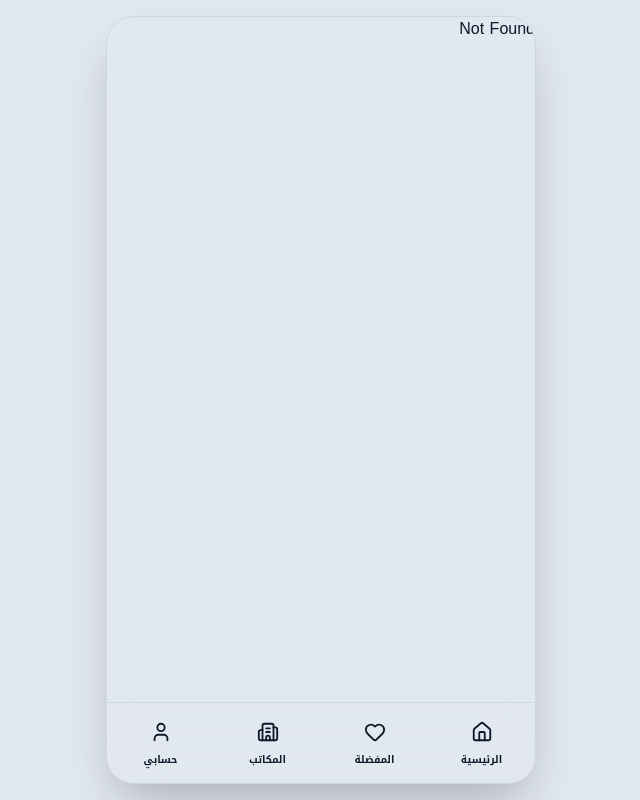
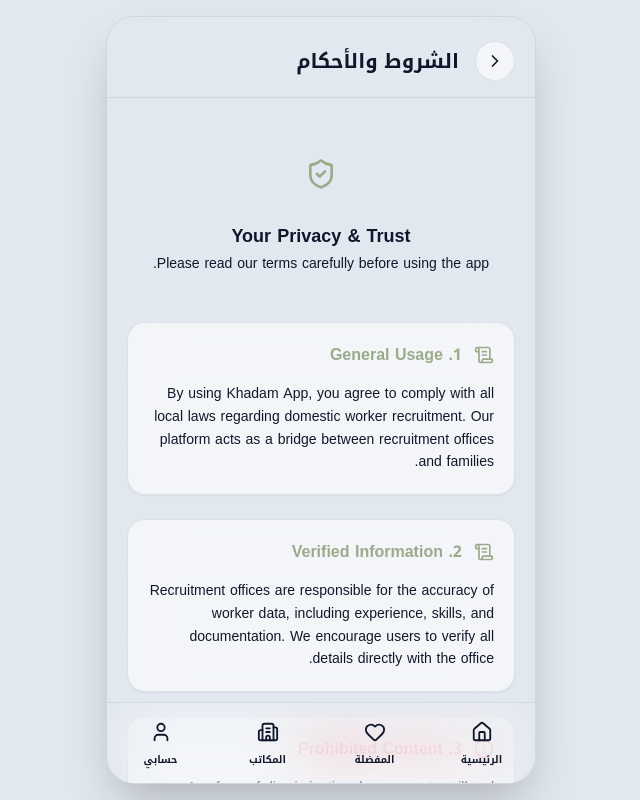
Before and after one commit to Raiyan2020/Khadam-frontend, a React (Vite) app: page /terms in a window 1280 px wide. Before the commit this address had no page. Shown: the whole page, without its empty margins (319-959 px from the left). Built offline with nearby package versions, Linux system fonts and the light colour scheme.

Commit message:
feat: add Terms and Conditions page and implement office verification status display

```diff
--- a/constants.ts
+++ b/constants.ts
@@ -51,6 +51,7 @@ export const MOCK_OFFICES: Office[] = [
     mapsUrl: 'https://maps.google.com/?q=Sharq+Kuwait+City',
     rating: 4.8,
     reviewCount: 124,
+    isVerified: true,
   },
   {
     id: 'o2',
@@ -68,6 +69,7 @@ export const MOCK_OFFICES: Office[] = [
     mapsUrl: 'https://maps.google.com/?q=Salmiya+Block+4',
     rating: 4.5,
     reviewCount: 89,
+    isVerified: true,
   },
   {
     id: 'o3',
@@ -85,6 +87,7 @@ export const MOCK_OFFICES: Office[] = [
     mapsUrl: 'https://maps.google.com/?q=Hawally+Kuwait',
     rating: 4.9,
     reviewCount: 210,
+    isVerified: false,
   }
 ];
 
--- a/i18n.tsx
+++ b/i18n.tsx
@@ -78,6 +78,7 @@ export const translations = {
     bio: "Bio / Description",
     save_changes: "Save Changes",
     help_support: "Help & Support",
+    terms_conditions: "Terms and Conditions",
     support_number: "Support Number",
     send_email: "Send us an Email",
     your_name: "Your Name",
@@ -293,6 +294,7 @@ export const translations = {
     bio: "نبذة تعريفية",
     save_changes: "حفظ التغييرات",
     help_support: "المساعدة والدعم",
+    terms_conditions: "الشروط والأحكام",
     support_number: "رقم الدعم",
     send_email: "أرسل لنا بريداً إلكترونياً",
     your_name: "اسمك",
--- a/router.tsx
+++ b/router.tsx
@@ -20,6 +20,7 @@ import { HelpSupport } from './views/HelpSupport';
 import { EditProfile } from './views/EditProfile';
 import { EditAd } from './views/EditAd';
 import { Checkout } from './views/Checkout';
+import { TermsConditions } from './views/TermsConditions';
 import { SplashScreen } from './components/SplashScreen';
 import { useUserRole } from './UserRoleContext';
 
@@ -161,6 +162,12 @@ export const checkoutRoute = createRoute({
   component: Checkout,
 });
 
+export const termsRoute = createRoute({
+  getParentRoute: () => rootRoute,
+  path: '/terms',
+  component: TermsConditions,
+});
+
 const routeTree = rootRoute.addChildren([
   indexRoute,
   workerRoute,
@@ -181,6 +188,7 @@ const routeTree = rootRoute.addChildren([
   editProfileRoute,
   editAdRoute,
   checkoutRoute,
+  termsRoute,
 ]);
 
 export const router = createRouter({ routeTree });
--- a/types.ts
+++ b/types.ts
@@ -32,6 +32,7 @@ export interface Office {
   mapsUrl?: string;
   rating: number;
   reviewCount: number;
+  isVerified?: boolean;
 }
 
 export interface Worker {
--- a/views/OfficesList.tsx
+++ b/views/OfficesList.tsx
@@ -7,7 +7,7 @@ import { useFavorites } from '../FavoritesContext';
 import { useUserRole } from '../UserRoleContext';
 
 import { useNavigate } from '@tanstack/react-router';
-
+import verfied from '@/assets/verified.png';
 export const OfficesList: React.FC = () => {
   const navigate = useNavigate();
   const { t, dir, language } = useLanguage();
@@ -33,7 +33,10 @@ export const OfficesList: React.FC = () => {
             <div className="flex items-center gap-4">
               <Avatar src={office.avatar} alt={office.name[language]} size="md" />
               <div>
-                <h3 className="text-sm font-bold text-primary group-hover:text-accent transition-colors">{office.name[language]}</h3>
+                <div className="flex items-center gap-1.5">
+                  <h3 className="text-sm font-bold text-primary group-hover:text-accent transition-colors truncate max-w-[150px]">{office.name[language]}</h3>
+                  {office.isVerified && <img src={verfied} alt="Verified" className="w-3.5 h-3.5 flex-shrink-0" />}
+                </div>
                 <div className="flex items-center text-xs text-secondary mt-1">
                   <MapPin size={12} className="me-1" />
                   {office.location[language]}
--- /dev/null
+++ b/views/TermsConditions.tsx
@@ -0,0 +1,72 @@
+import React from 'react';
+import { ChevronLeft, ChevronRight, ShieldCheck, ScrollText, AlertCircle } from 'lucide-react';
+import { useNavigate } from '@tanstack/react-router';
+import { useLanguage } from '../i18n';
+import { GlassCard } from '../components/GlassUI';
+
+export const TermsConditions: React.FC = () => {
+  const { t, dir } = useLanguage();
+  const navigate = useNavigate();
+
+  return (
+    <div className="pb-10 min-h-screen bg-background">
+      {/* Header */}
+      <div className="sticky top-0 z-40 bg-background/80 backdrop-blur-xl border-b border-border pb-4 pt-6 px-5 flex items-center gap-4">
+        <button
+          onClick={() => navigate({ to: '/profile' })}
+          className="w-10 h-10 rounded-full bg-glass border border-border flex items-center justify-center text-primary"
+        >
+          {dir === 'rtl' ? <ChevronRight size={20} /> : <ChevronLeft size={20} />}
+        </button>
+        <h1 className="text-xl font-bold text-primary">{t('terms_conditions')}</h1>
+      </div>
+
+      <div className="p-5 space-y-6">
+        <div className="flex flex-col items-center justify-center py-6 text-center">
+            <div className="w-16 h-16 rounded-3xl bg-brand-500/10 flex items-center justify-center text-brand-500 mb-4">
+                <ShieldCheck size={32} />
+            </div>
+            <h2 className="text-lg font-bold text-primary">Your Privacy & Trust</h2>
+            <p className="text-sm text-secondary mt-1">Please read our terms carefully before using the app.</p>
+        </div>
+
+        <GlassCard className="p-5 space-y-4">
+            <div className="flex items-center gap-3 text-brand-500">
+                <ScrollText size={20} />
+                <h3 className="font-bold">1. General Usage</h3>
+            </div>
+            <p className="text-sm text-secondary leading-relaxed">
+                By using Khadam App, you agree to comply with all local laws regarding domestic worker recruitment.
+                Our platform acts as a bridge between recruitment offices and families.
+            </p>
+        </GlassCard>
+
+        <GlassCard className="p-5 space-y-4">
+            <div className="flex items-center gap-3 text-brand-500">
+                <ScrollText size={20} />
+                <h3 className="font-bold">2. Verified Information</h3>
+            </div>
+            <p className="text-sm text-secondary leading-relaxed">
+                Recruitment offices are responsible for the accuracy of worker data, including experience, skills, and documentation.
+                We encourage users to verify all details directly with the office.
+            </p>
+        </GlassCard>
+
+        <GlassCard className="p-5 space-y-4">
+            <div className="flex items-center gap-3 text-red-500">
+                <AlertCircle size={20} />
+                <h3 className="font-bold">3. Prohibited Content</h3>
+            </div>
+            <p className="text-sm text-secondary leading-relaxed">
+                Any form of discrimination, harassment, or illegal advertisement is strictly prohibited.
+                Accounts violating these rules will be permanently suspended.
+            </p>
+        </GlassCard>
+
+        <div className="pt-4 text-center">
+            <p className="text-xs text-secondary opacity-50 italic">Last Updated: April 2024</p>
+        </div>
+      </div>
+    </div>
+  );
+};
--- a/views/UserProfile.tsx
+++ b/views/UserProfile.tsx
@@ -1,5 +1,5 @@
 import React from 'react';
-import { Settings as SettingsIcon, LogOut, HelpCircle, Edit, User, RefreshCw, CheckCircle } from 'lucide-react';
+import { Settings as SettingsIcon, LogOut, HelpCircle, Edit, User, RefreshCw, CheckCircle, FileText } from 'lucide-react';
 import { GlassCard, Button, Avatar } from '../components/GlassUI';
 import { useLanguage } from '../i18n';
 import { UserRole } from '../types';
@@ -52,6 +52,7 @@ export const UserProfile: React.FC = () => {
         <MenuButton icon={<User size={20} />} label={t('edit_profile')} onClick={() => navigate({ to: '/edit-profile' })} />
         <MenuButton icon={<SettingsIcon size={20} />} label={t('settings')} onClick={() => navigate({ to: '/settings' })} />
         <MenuButton icon={<HelpCircle size={20} />} label={t('help_support')} onClick={() => navigate({ to: '/help-support' })} />
+        <MenuButton icon={<FileText size={20} />} label={t('terms_conditions')} onClick={() => navigate({ to: '/terms' })} />
         <div className="pt-4">
           <MenuButton icon={<LogOut size={20} />} label={t('logout')} danger onClick={() => navigate({ to: '/login' })} />
         </div>
```
